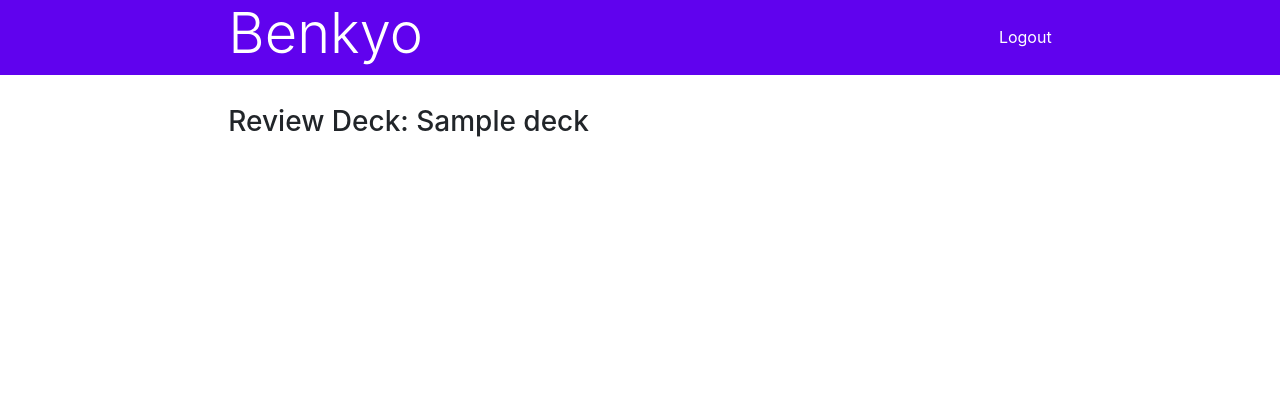
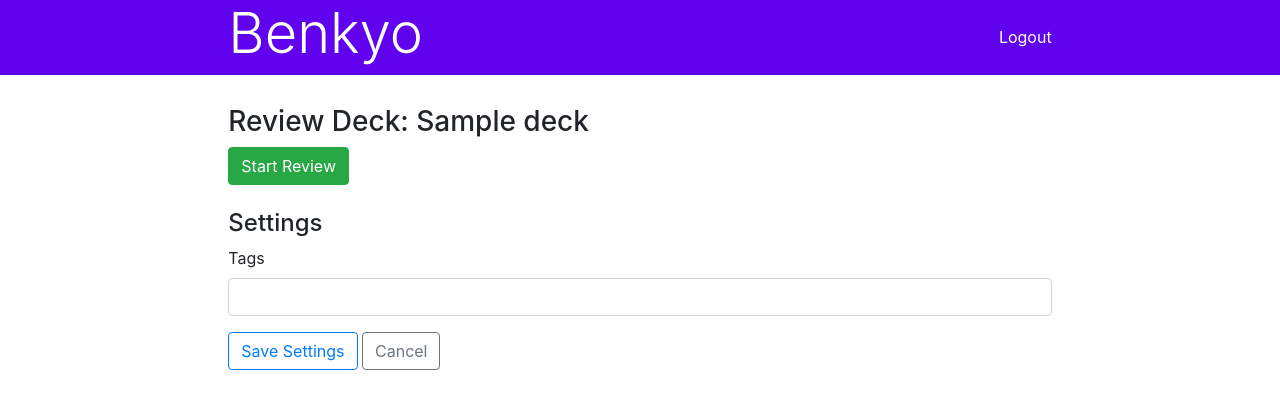
Before and after one commit to ryanarnold/benkyo, a Python web app: template benkyo/templates/review_start.html in a window 1280 px wide. Shown: the top 409 px of the page. Run offline with Jinja, Linux system fonts and the light colour scheme; the template is opened without the code that fills it: most values are stand-ins (such as "Sample title", 1, 10 or a date in 2020); some libraries are stand-ins or nearby versions.

Commit message:
Update review start template.

```diff
--- a/benkyo/templates/review_start.html
+++ b/benkyo/templates/review_start.html
@@ -14,6 +14,26 @@
 
         <h3>Review Deck: {{ deck.name }}</h3>
 
+        <a class="btn btn-success" href="{{ url('review', args=(deck.deck_id,)) }}" role="button">Start Review</a>
+
+        <form action="{{ url('review-start', args=(deck.deck_id,)) }}" method="POST" id="form-settings">
+
+          <input type="hidden" name="csrfmiddlewaretoken" value="{{ csrf_token }}">
+
+          <br>
+          <h4>Settings</h4>
+
+          <div class="form-group">
+            <label for="input-front">Tags</label>
+            <input type="text" class="form-control" id="input-front" name="front" autocomplete="off" required>
+          </div>
+
+          <button type="submit" class="btn btn-outline-primary">Save Settings</button>
+
+          <a class="btn btn-outline-secondary" href="{{ url('decks') }}" role="button">Cancel</a>
+
+        </form>
+
       </div>
       <div class="col-md-2"></div>
     </div>
```
